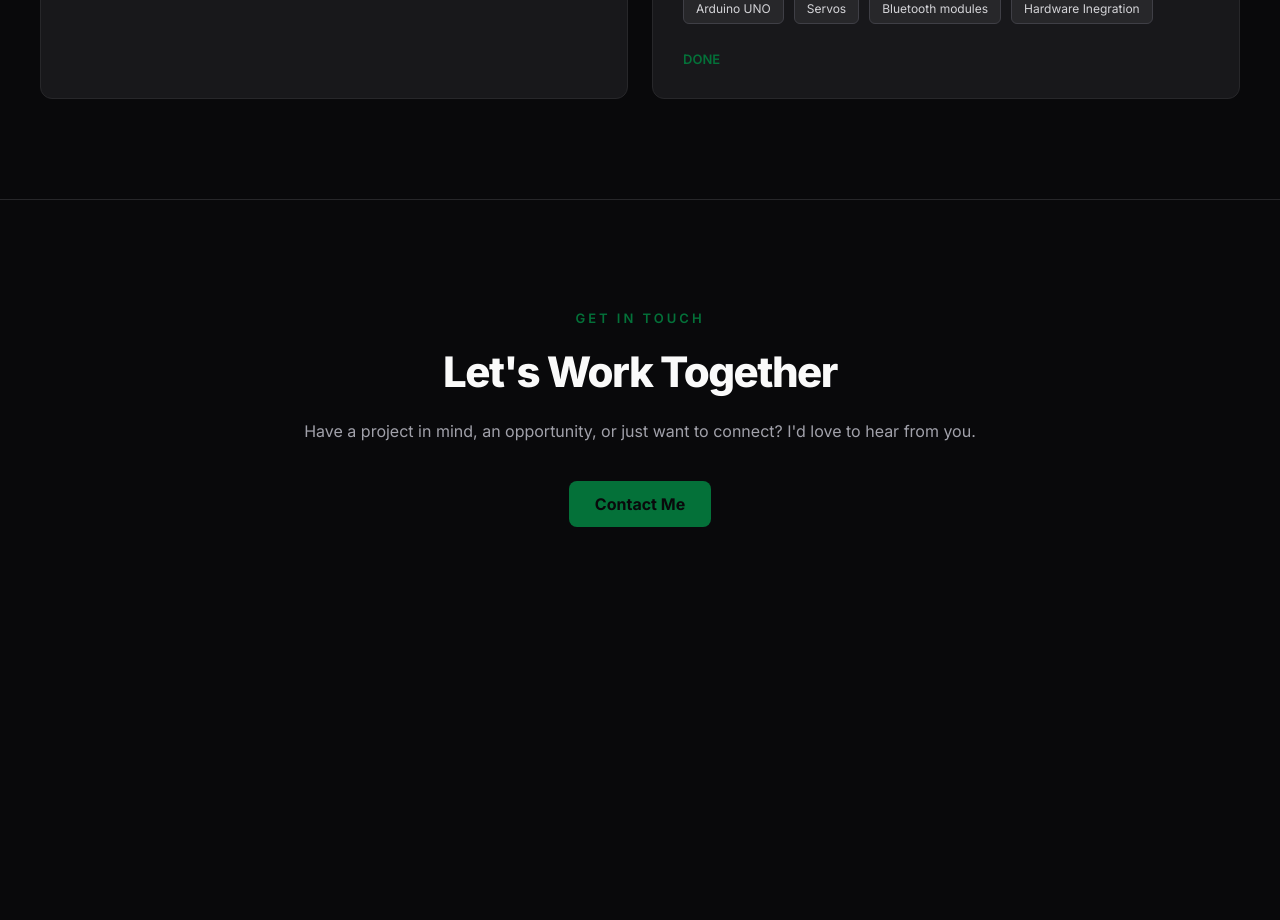
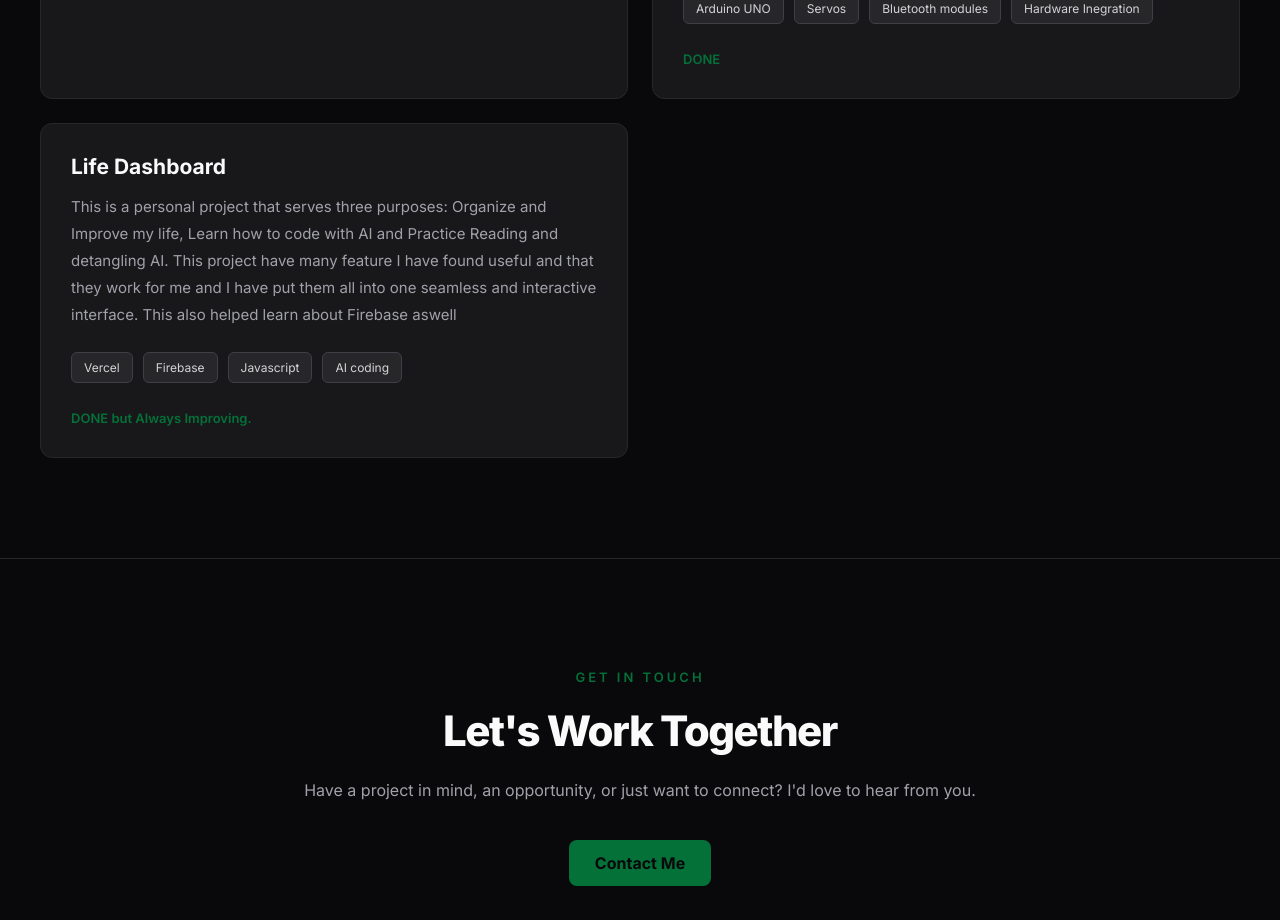
Before and after one commit to GilbertoPinedaWork/gilberto-portfolio, a React (Vite) app: page / in a window 1280 px wide. Shown: the part 2560-3480 px from the top of the page. Before the commit the page ends 3197 px from the top, so only its background shows below. Built offline with nearby package versions, Linux system fonts and the light colour scheme.

Commit message:
Added Life Dashboard to projects

```diff
--- a/src/components/Projects.jsx
+++ b/src/components/Projects.jsx
@@ -23,6 +23,16 @@ function Projects(){
             technologies: ["Arduino UNO","Servos","Bluetooth modules", "Hardware Inegration"],
             status:"DONE",
             link:"#"
+        },
+        {
+            title:"Life Dashboard",
+            description:"This is a personal project that serves three purposes:"+
+            " Organize and Improve my life, Learn how to code with AI and Practice Reading and detangling AI."+
+            " This project have many feature  I have found useful and that they work for me and I have put them all into" +
+            " one seamless and interactive interface. This also helped learn about Firebase aswell",
+            status:"DONE but Always Improving.",
+            link:"https://gilslifedashboard-life-os.vercel.app/",
+            technologies:["Vercel","Firebase","Javascript","AI coding"]
         }
     ]
 return(
```
